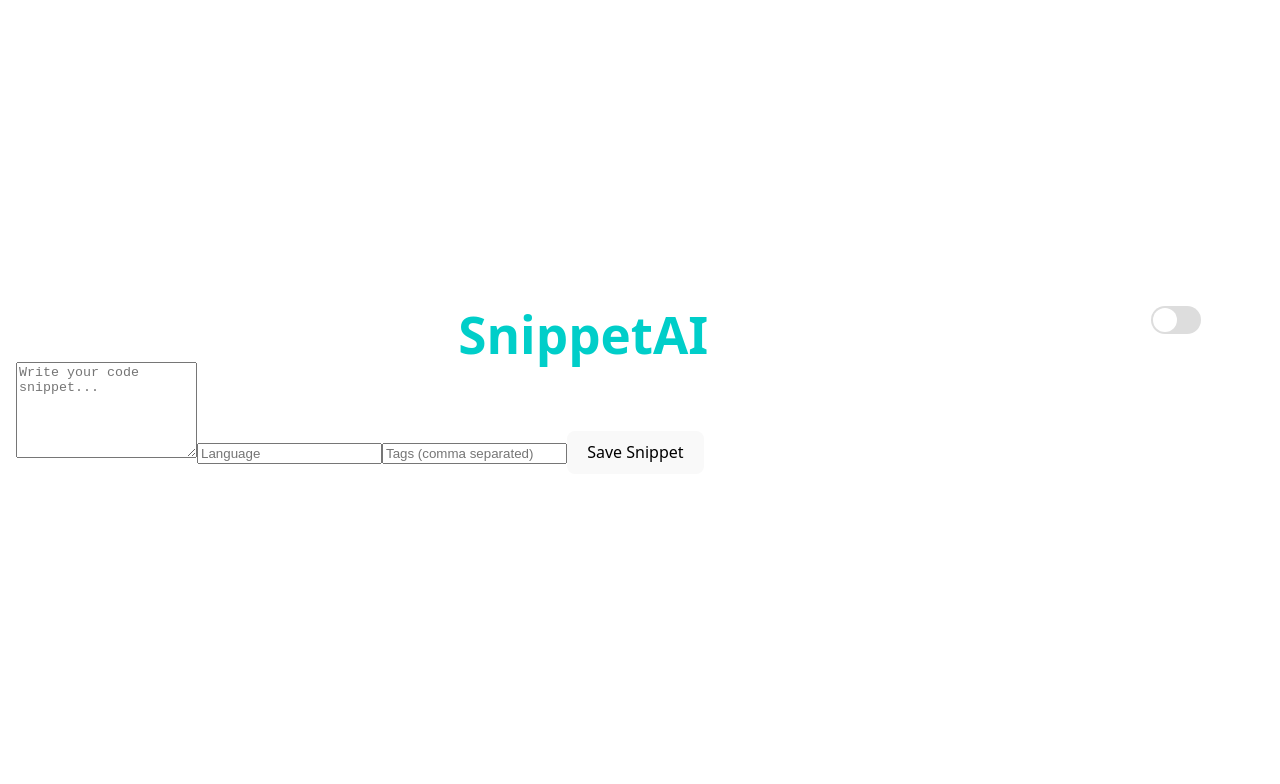
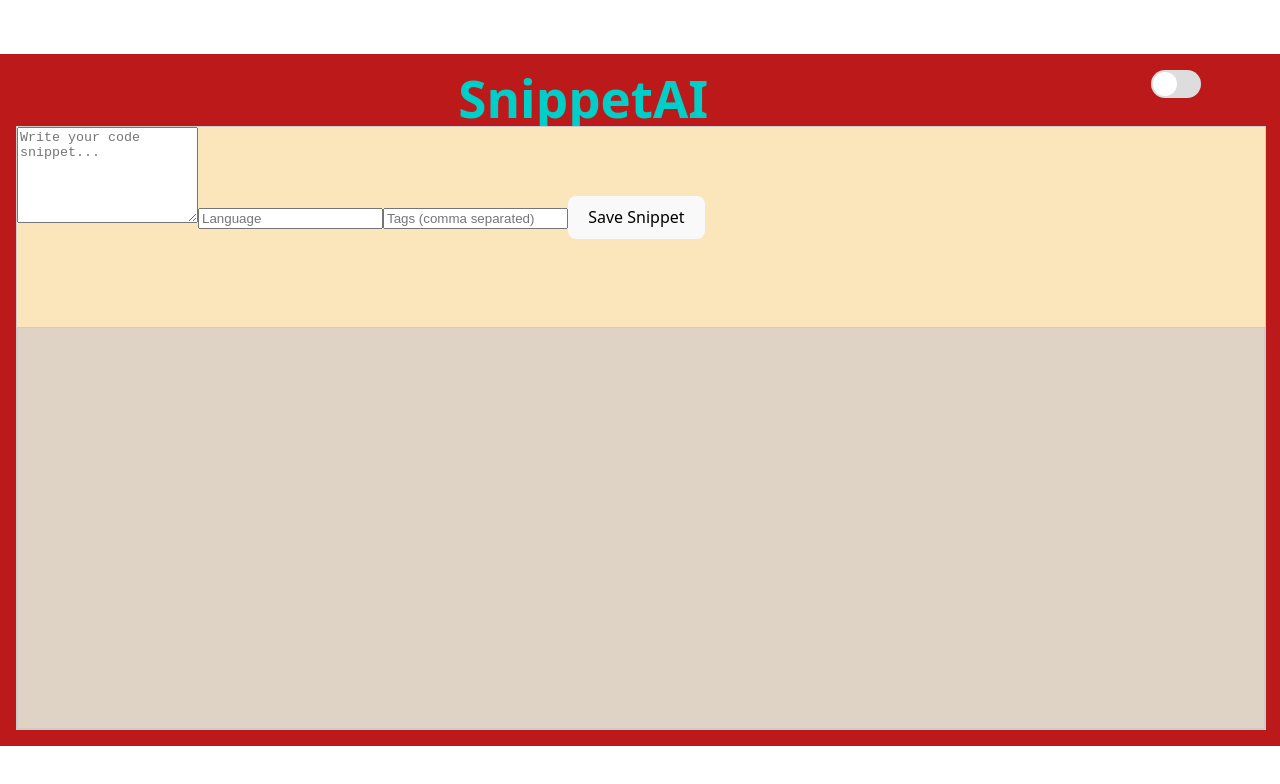
Before and after one commit to shircohen83/SnippetAI, a React (Vite) app: page / in a window 1280 px wide. Shown: the top 784 px of the page. Built offline with nearby package versions, Linux system fonts and the light colour scheme.

Commit message:
added style divs to arrange the main page

```diff
--- a/src/App.css
+++ b/src/App.css
@@ -7,7 +7,10 @@
    Light mode variables
 ---------------------------- */
 .app-container.light {
-  --bg-color: #ffffff;
+  --bg-color: #bc1a1a;
+  --editor-bg-color: #fbe5ba;
+  --content-bg-color: #fdf5e2;
+  --displayer-bg-color: #DED3C4;
   --text-color: #222222;
   --text-color-secondary: #666666;
   --text-color-importent: #00cec9;
@@ -22,6 +25,9 @@
 ---------------------------- */
 .app-container.dark {
   --bg-color: #444444;
+  --editor-bg-color: #E0E0E0;
+  --content-bg-color: #B0B0B0;
+  --displayer-bg-color: #888888;
   --text-color: #f1f1f1;
   --text-color-secondary: #cccccc;
   --text-color-importent: #70c8c6;
@@ -34,12 +40,15 @@
 .app-container {
   padding: 16px;
   background-color: var(--bg-color);
-  color: var(--text-color);
+  display: flex;
+  flex-direction: column;
 }
 
 .title-container {
   display: grid;
   grid-template-columns:  1fr 0.1fr;
+  color: var(--text-color);
+  background-color: var(--bg-color);
 }
 
 .title-container h1 {
@@ -48,15 +57,39 @@
   color: var(--text-color-importent);
 }
 
+.content-container {
+  flex: 1;
+  display: flex;
+  flex-direction: column;
+  width: 100%;
+  border: 1px solid var(--border-color);
+  background-color: var(--content-bg-color);
+}
+
+.editor-container {
+  width: 100%;
+  height: 25vh;
+  overflow: auto;
+  background-color: var( --editor-bg-color);
+}
+
+.snippets-container {
+  height: 50vh;
+  overflow-y: auto;
+  border: 1px solid var(--border-color);
+  background-color: var( --displayer-bg-color);
+}
 
 .snippet-card {
   border: 1px solid var(--border-color);
   margin: 12px 0;
   padding: 12px;
   border-radius: 6px;
-  width: 1000px;
+  width: 500px;
+  height: 200px;
   background-color: var(--card-bg);
   color: var(--card-text);
+  overflow: auto;
 }
 
 .snippet-code {
--- a/src/App.tsx
+++ b/src/App.tsx
@@ -32,7 +32,11 @@ const App: React.FC = () => {
         <h1 >SnippetAI</h1>
         <ToggleButton isOn={theme === "dark"} onToggle={toggleTheme} />
       </div>
+      <div className="content-container">
+        <div className="editor-container">
           <SnippetEditor onSave={handleAddSnippet} />
+        </div>
+        <div className="snippets-container">
           {snippets.map((snippet) => (
             <div key={snippet.id} className="snippet-card">
               <pre className="snippet-code">{snippet.code}</pre>
@@ -43,6 +47,8 @@ const App: React.FC = () => {
             </div>
           ))}
         </div>
+      </div>
+    </div>
   )
 }
 
```
Lines whose indentation alone changed are shown as unchanged.
